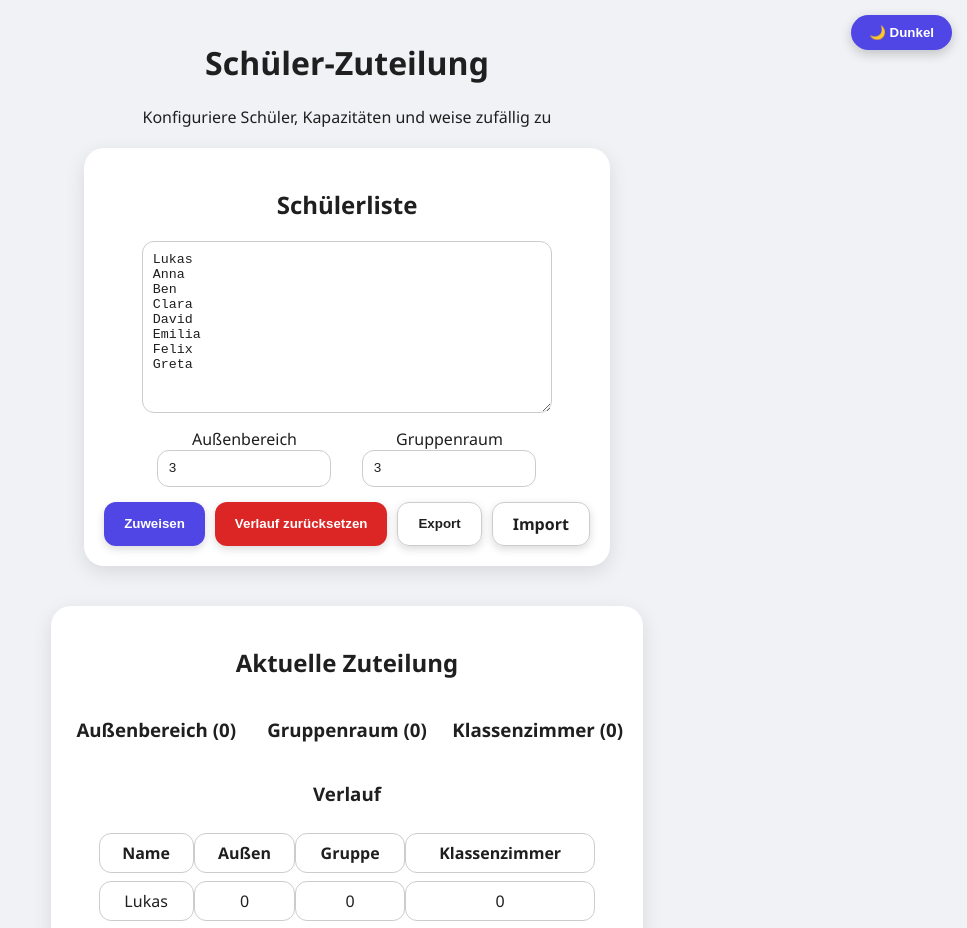
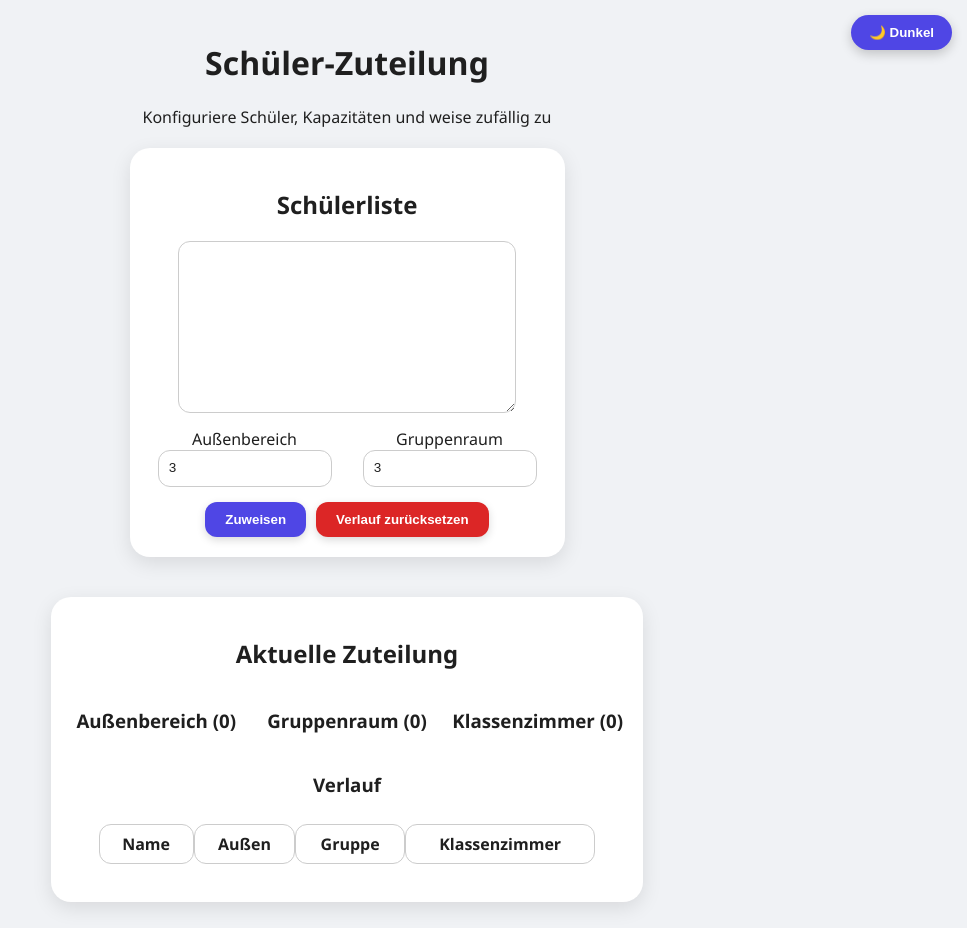
Before and after one commit to TheUltimateVxnom/ZuteilungSchueler, a React (Vite) app: page / in a window 1280 px wide. Shown: the top 928 px of the page, without its empty margins (313-1280 px from the left). Built offline with nearby package versions, Linux system fonts and the light colour scheme.

Commit message:
Update App.jsx

```diff
--- a/src/App.jsx
+++ b/src/App.jsx
@@ -1,37 +1,20 @@
 import React, { useEffect, useState } from "react";
 
 export default function App() {
-  const [studentsText, setStudentsText] = useState(`Lukas\nAnna\nBen\nClara\nDavid\nEmilia\nFelix\nGreta`);
+  const [studentsText, setStudentsText] = useState(``); // leer starten
   const [students, setStudents] = useState([]);
   const [capacityOutside, setCapacityOutside] = useState(3);
   const [capacityGroup, setCapacityGroup] = useState(3);
   const [outside, setOutside] = useState([]);
   const [groupRoom, setGroupRoom] = useState([]);
   const [classroom, setClassroom] = useState([]);
-  const [history, setHistory] = useState({});
-  const STORAGE_KEY = "schueler_zuteilung_state_v1";
+  const [history, setHistory] = useState({}); // leer starten
 
-  // Parse students text
+  // parse students text
   useEffect(() => {
     const arr = studentsText.split(/\r?\n/).map(s => s.trim()).filter(s => s);
     setStudents(Array.from(new Set(arr)));
   }, [studentsText]);
-
-  // Load history
-  useEffect(() => {
-    try {
-      const raw = localStorage.getItem(STORAGE_KEY);
-      if (raw) {
-        const parsed = JSON.parse(raw);
-        if (parsed.history) setHistory(parsed.history);
-      }
-    } catch {}
-  }, []);
-
-  const persist = newHistory => {
-    try { localStorage.setItem(STORAGE_KEY, JSON.stringify({ history: newHistory })); }
-    catch {}
-  };
 
   // Vollständig zufällige Zuteilung
   const shuffleArray = arr => {
@@ -57,41 +40,16 @@ export default function App() {
     setGroupRoom(groupSel);
     setClassroom(rest);
 
-    // Update history
-    const newHistory = { ...history };
-    students.forEach(n => { if (!newHistory[n]) newHistory[n] = { outside:0, group:0, classroom:0 }; });
+    // Update history nur für aktuelle Session
+    const newHistory = {};
+    students.forEach(n => { newHistory[n] = { outside:0, group:0, classroom:0 }; });
     outsideSel.forEach(n => newHistory[n].outside++);
     groupSel.forEach(n => newHistory[n].group++);
     rest.forEach(n => newHistory[n].classroom++);
     setHistory(newHistory);
-    persist(newHistory);
   };
 
-  const resetHistory = () => { setHistory({}); localStorage.removeItem(STORAGE_KEY); };
-
-  const exportJSON = () => {
-    const blob = new Blob([JSON.stringify({students,capacityOutside,capacityGroup,history}, null,2)], {type:"application/json"});
-    const url = URL.createObjectURL(blob);
-    const a = document.createElement("a");
-    a.href = url;
-    a.download = "schueler_zuteilung.json";
-    a.click();
-    URL.revokeObjectURL(url);
-  };
-
-  const importJSON = file => {
-    const reader = new FileReader();
-    reader.onload = e => {
-      try {
-        const parsed = JSON.parse(e.target.result);
-        if(parsed.students) setStudentsText(parsed.students.join("\n"));
-        if(parsed.capacityOutside) setCapacityOutside(parsed.capacityOutside);
-        if(parsed.capacityGroup) setCapacityGroup(parsed.capacityGroup);
-        if(parsed.history){ setHistory(parsed.history); persist(parsed.history); }
-      } catch(e){ alert("Fehler: "+e.message); }
-    };
-    reader.readAsText(file);
-  };
+  const resetHistory = () => { setHistory({}); };
 
   return (
     <div className="app-container">
@@ -117,8 +75,6 @@ export default function App() {
             <div className="card-buttons" style={{marginTop:"15px", display:"flex", justifyContent:"center", gap:"10px", flexWrap:"wrap"}}>
               <button onClick={assign} className="btn btn-primary">Zuweisen</button>
               <button onClick={resetHistory} className="btn btn-danger">Verlauf zurücksetzen</button>
-              <button onClick={exportJSON} className="btn btn-outline">Export</button>
-              <label className="btn btn-outline cursor-pointer">Import<input type="file" style={{display:"none"}} onChange={e=>importJSON(e.target.files[0])}/></label>
             </div>
           </section>
 
```
